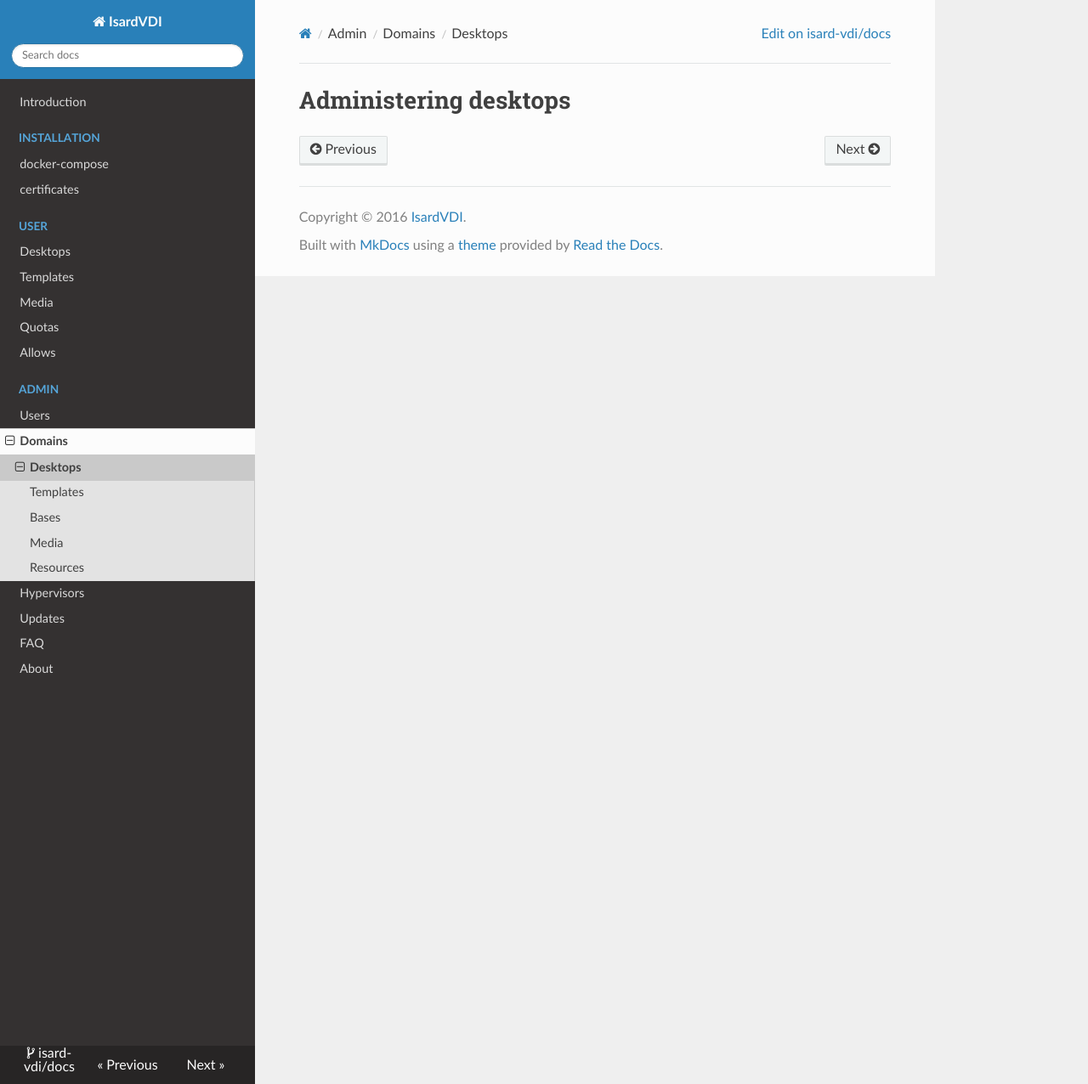
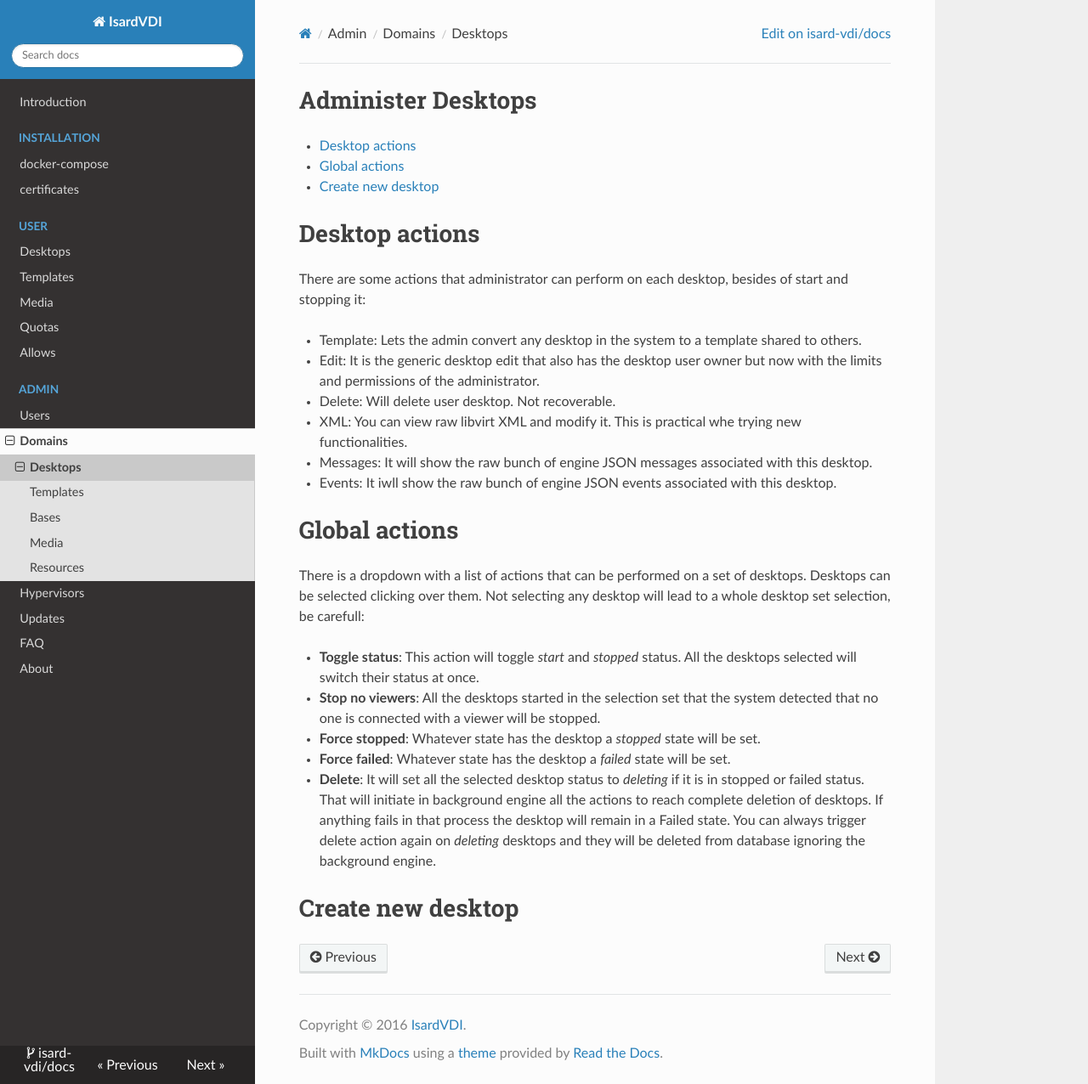
Before and after one commit to thebadjavi/docs, an MkDocs documentation site: the page built from docs/admin/domains/desktops.md, in a window 1280 px wide and 1276 px high. Shown: the whole window at 85% size. Built offline with MkDocs 1.6.1, drawn with Linux system fonts in a browser that asks for light colours; nearby versions of some CDN libraries; old or Windows-style settings are respelled for this version of MkDocs.

Commit message:
Updated content

```diff
--- a/docs/admin/domains/desktops.md
+++ b/docs/admin/domains/desktops.md
@@ -1 +1,26 @@
-# Administering desktops
+<h1>Administer Desktops</h1>
+
+[TOC]
+
+# Desktop actions
+
+There are some actions that administrator can perform on each desktop, besides of start and stopping it:
+
+- Template: Lets the admin convert any desktop in the system to a template shared to others.
+- Edit: It is the generic desktop edit that also has the desktop user owner but now with the limits and permissions of the administrator.
+- Delete: Will delete user desktop. Not recoverable.
+- XML: You can view raw libvirt XML and modify it. This is practical whe trying new functionalities.
+- Messages: It will show the raw bunch of engine JSON messages associated with this desktop.
+- Events: It iwll show the raw bunch of engine JSON events associated with this desktop.
+
+# Global actions
+
+There is a dropdown with a list of actions that can be performed on a set of desktops. Desktops can be selected clicking over them. Not selecting any desktop will lead to a whole desktop set selection, be carefull:
+
+- **Toggle status**: This action will toggle *start* and *stopped* status. All the desktops selected will switch their status at once.
+- **Stop no viewers**: All the desktops started in the selection set that the system detected that no one is connected with a viewer will be stopped.
+- **Force stopped**: Whatever state has the desktop a *stopped* state will be set.
+- **Force failed**: Whatever state has the desktop a *failed* state will be set.
+- **Delete**: It will set all the selected desktop status to *deleting* if it is in stopped or failed status. That will initiate in background engine all the actions to reach complete deletion of desktops. If anything fails in that process the desktop will remain in a Failed state. You can always trigger delete action again on *deleting* desktops and they will be deleted from database ignoring the background engine.
+
+# Create new desktop
```
